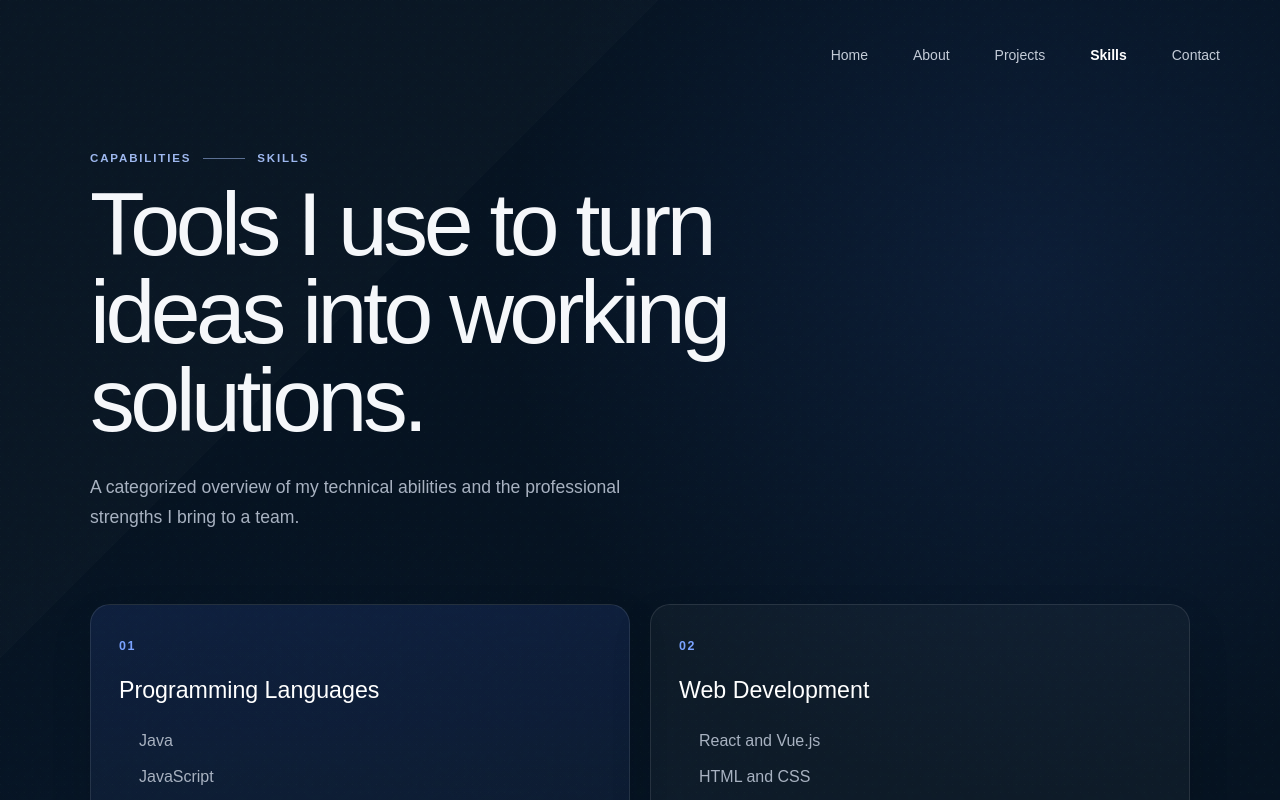
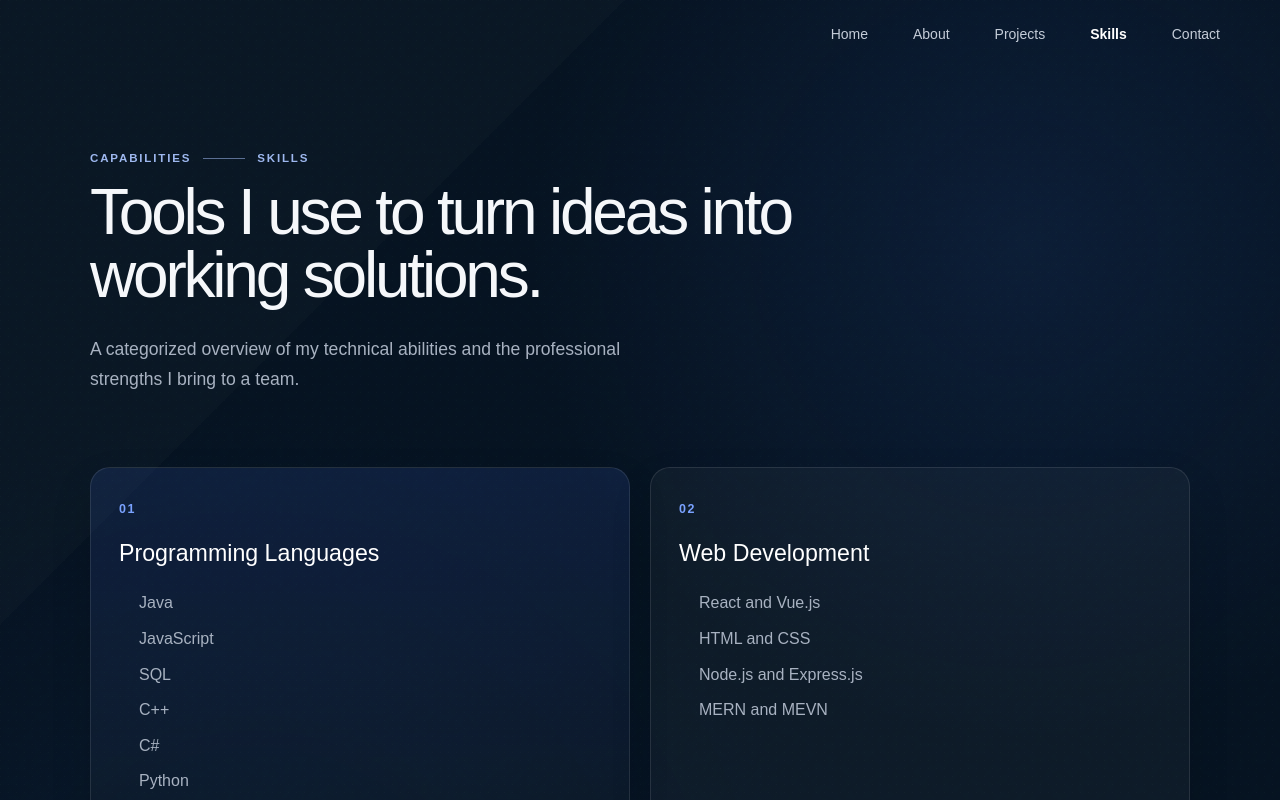
Before and after one commit to CodeTrekker530/portfolio, a Next.js app: page /skills in a window 1280 px wide. Shown: the top 800 px of the page. Built offline with nearby package versions, Linux system fonts and the light colour scheme.

Commit message:
fixed layout

```diff
--- a/src/app/contact/page.js
+++ b/src/app/contact/page.js
@@ -1,17 +1,11 @@
-import Link from "next/link";
+import Navbar from "../../components/Navbar";
 
 export default function ContactPage() {
   return (
     <main className="portfolio contact-page">
       <div className="background-texture" />
 
-      <nav className="navbar">
-        <Link href="/">Home</Link>
-        <Link href="/#about">About</Link>
-        <Link href="/projects">Projects</Link>
-        <Link href="/skills">Skills</Link>
-        <Link href="/contact" aria-current="page">Contact</Link>
-      </nav>
+      <Navbar />
 
       <section className="contact-header">
         <div className="resume-kicker">
--- a/src/app/globals.css
+++ b/src/app/globals.css
@@ -130,15 +130,6 @@ body {
   color: #8fb1ff;
 }
 
-.hero h1 {
-  margin: 0;
-
-  font-size: clamp(1.5rem, 3.5vw, 4rem);
-  line-height: 0.95;
-  letter-spacing: -0.06em;
-  font-weight: 700;
-}
-
 .accent-line {
   width: 55px;
   height: 3px;
@@ -148,21 +139,16 @@ body {
   background: var(--accent);
 }
 
-.description {
+.hero-title,
+.projects-header h1 {
   max-width: 760px;
 
-  margin: 28px 0 0;
-
-  font-size: clamp(1.6rem, 2.5vw, 2.3rem);
-  line-height: 1.08;
-  font-weight: 700;
-  letter-spacing: -0.03em;
+  margin: 0;
 
   color: #f5f7fa;
-}
-
-.description strong {
-  color: #ffffff;
+  font-size: clamp(2rem, 5vw, 4rem);
+  line-height: 0.98;
+  letter-spacing: -0.05em;
 }
 
 .peek-about {
@@ -598,9 +584,9 @@ body {
 ======================================== */
 
 .navbar {
-  position: absolute;
+  position: fixed;
 
-  top: 45px;
+  top: 24px;
   right: 60px;
 
   z-index: 5;
@@ -647,10 +633,6 @@ body {
   padding: 150px 40px 90px;
 }
 
-.projects-page .navbar {
-  position: absolute;
-}
-
 .projects-header,
 .project-categories,
 .project-skills {
@@ -668,7 +650,7 @@ body {
   max-width: 760px;
   margin: 0;
   color: #f5f7fa;
-  font-size: clamp(2.8rem, 7vw, 6.4rem);
+  font-size: clamp(2rem, 5vw, 4rem);
   line-height: 0.98;
   letter-spacing: -0.05em;
 }
@@ -697,7 +679,7 @@ body {
   max-width: 760px;
   margin: 0;
   color: #f5f7fa;
-  font-size: clamp(2.8rem, 7vw, 6.4rem);
+  font-size: clamp(2rem, 5vw, 4rem);
   line-height: 0.98;
   letter-spacing: -0.05em;
 }
@@ -1051,7 +1033,7 @@ body {
   }
 
   .navbar {
-    top: 30px;
+    top: 18px;
     right: 24px;
 
     gap: 18px;
@@ -1061,12 +1043,8 @@ body {
     font-size: 12px;
   }
 
-  .hero h1 {
-    font-size: clamp(3.5rem, 16vw, 5rem);
-  }
-
   .description {
-    font-size: 16px;
+    font-size: clamp(2.2rem, 11vw, 4rem);
   }
 
   .socials {
--- a/src/app/page.js
+++ b/src/app/page.js
@@ -2,6 +2,7 @@
 import Image from "next/image";
 import Link from "next/link";
 import uncLogo from "../assets/UNC.png";
+import Navbar from "../components/Navbar";
 
 export default function Home() {
   return (
@@ -9,13 +10,15 @@ export default function Home() {
       <div className="background-texture" />
 
       <section className="hero">
-        <p className="intro">Hi, I'm Peter Alforte</p>
+        <div className="resume-kicker hero-kicker">
+          <span>Hi, I&apos;m</span>
+          <span className="resume-kicker-line" />
+          <span>Peter Alforte</span>
+        </div>
 
-        <div className="accent-line" />
-
-        <p className="description">
-          <strong>I do all sort of things. Check out my Works.</strong>
-        </p>
+        <h1 className="hero-title">
+          I do all sort of things. Check out my Works.
+        </h1>
 
         <div className="buttons">
           <a href="/projects" className="button primary">
@@ -206,13 +209,7 @@ export default function Home() {
         </div>
       </section>
 
-      <nav className="navbar">
-        <Link href="/" aria-current="page">Home</Link>
-        <a href="#about">About</a>
-        <Link href="/projects">Projects</Link>
-        <Link href="/skills">Skills</Link>
-        <Link href="/contact">Contact</Link>
-      </nav>
+      <Navbar />
     </main>
   );
 }
--- a/src/app/projects/page.js
+++ b/src/app/projects/page.js
@@ -1,7 +1,7 @@
 "use client";
 
 import { useState } from "react";
-import Link from "next/link";
+import Navbar from "../../components/Navbar";
 
 const projectCategories = {
   "App Development": {
@@ -59,13 +59,7 @@ export default function ProjectsPage() {
     <main className="portfolio projects-page">
       <div className="background-texture" />
 
-      <nav className="navbar">
-        <Link href="/">Home</Link>
-        <Link href="/#about">About</Link>
-        <Link href="/projects" aria-current="page">Projects</Link>
-        <Link href="/skills">Skills</Link>
-        <Link href="/contact">Contact</Link>
-      </nav>
+      <Navbar />
 
       <section className="projects-header">
         <div className="resume-kicker">
--- a/src/app/skills/page.js
+++ b/src/app/skills/page.js
@@ -1,17 +1,11 @@
-import Link from "next/link";
+import Navbar from "../../components/Navbar";
 
 export default function SkillsPage() {
   return (
     <main className="portfolio skills-page">
       <div className="background-texture" />
 
-      <nav className="navbar">
-        <Link href="/">Home</Link>
-        <Link href="/#about">About</Link>
-        <Link href="/projects">Projects</Link>
-        <Link href="/skills" aria-current="page">Skills</Link>
-        <Link href="/contact">Contact</Link>
-      </nav>
+      <Navbar />
 
       <section className="projects-header">
         <div className="resume-kicker">
--- /dev/null
+++ b/src/components/Navbar.js
@@ -0,0 +1,36 @@
+"use client";
+
+import Link from "next/link";
+import { usePathname } from "next/navigation";
+
+const navigationItems = [
+  { label: "Home", href: "/", path: "/" },
+  { label: "About", href: "/#about", path: "/#about" },
+  { label: "Projects", href: "/projects", path: "/projects" },
+  { label: "Skills", href: "/skills", path: "/skills" },
+  { label: "Contact", href: "/contact", path: "/contact" },
+];
+
+export default function Navbar() {
+  const pathname = usePathname();
+
+  return (
+    <nav className="navbar" aria-label="Main navigation">
+      {navigationItems.map((item) => {
+        const isActive = item.path === "/#about"
+          ? pathname === "/" && typeof window !== "undefined" && window.location.hash === "#about"
+          : pathname === item.path;
+
+        return (
+          <Link
+            key={item.label}
+            href={item.href}
+            aria-current={isActive ? "page" : undefined}
+          >
+            {item.label}
+          </Link>
+        );
+      })}
+    </nav>
+  );
+}
```
